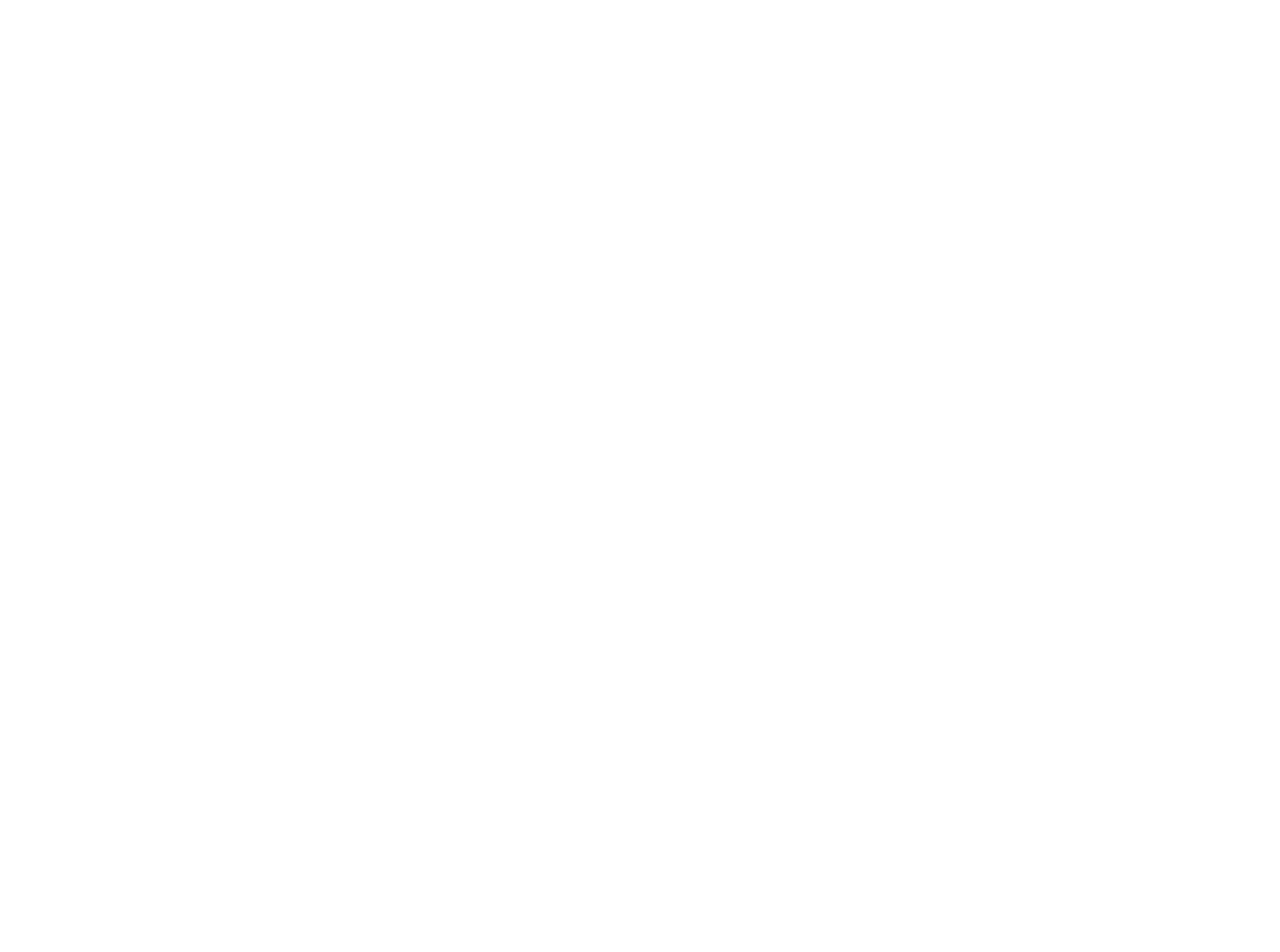
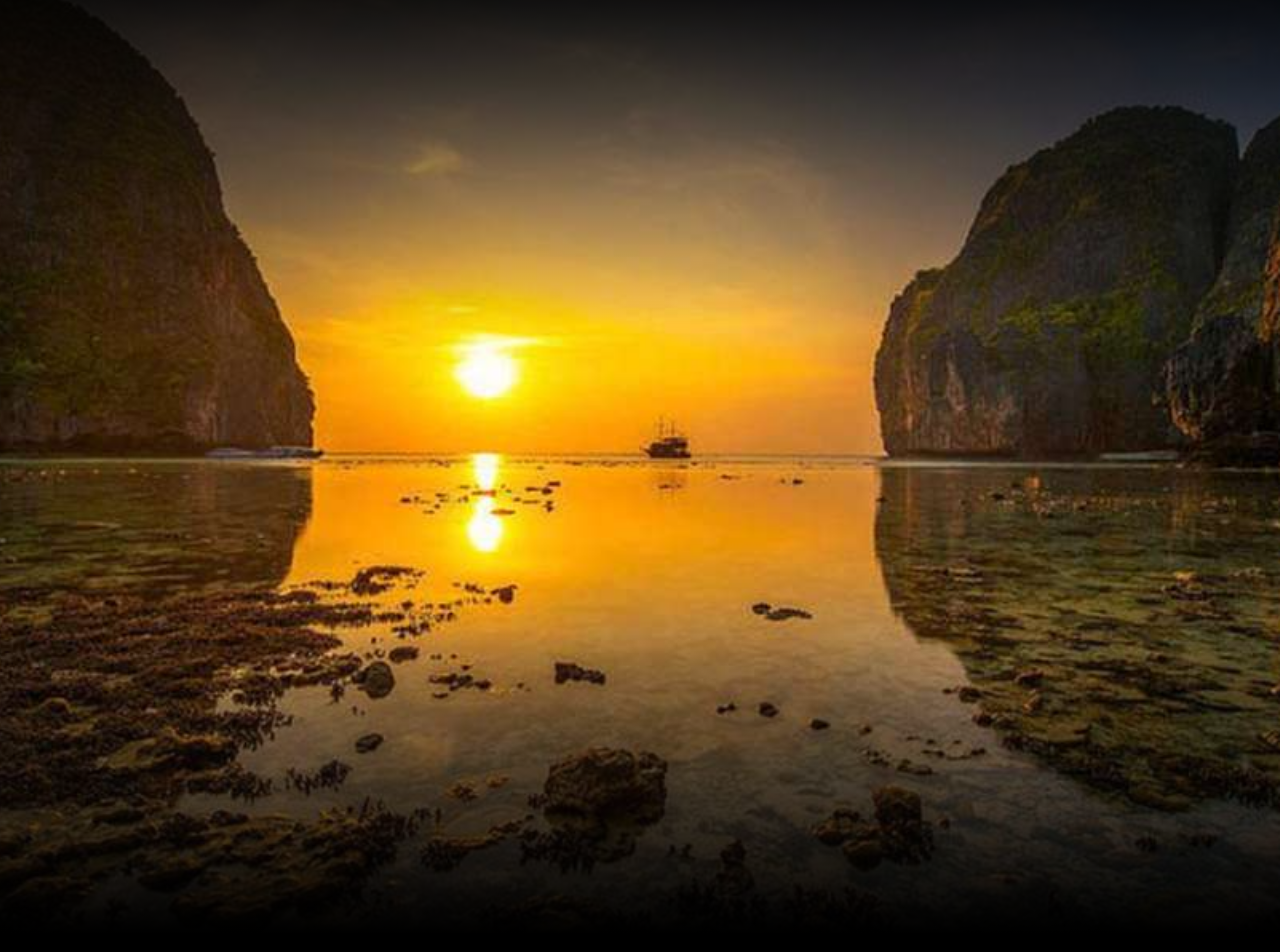
Before and after one commit to DWC97/j3-v3-project, a Next.js app: page / in a window 1280 px wide. Shown: the part 3010-3962 px from the top of the page. Built offline with nearby package versions, Linux system fonts and the light colour scheme.

Commit message:
footer component + gradient overlays

```diff
--- a/src/app/page.tsx
+++ b/src/app/page.tsx
@@ -3,6 +3,7 @@
 import About from "@/components/about/About";
 import TourSelection from "@/components/tour-selection/TourSelection";
 import Contact from "@/components/contact/Contact";
+import Footer from "@/components/Footer";
 
 export default function Home() {
   return (
@@ -18,6 +19,7 @@
         <About />
         <TourSelection />
         <Contact />
+        <Footer />
       </main>
     </>
 
--- /dev/null
+++ b/src/components/Footer.tsx
@@ -0,0 +1,7 @@
+export default function Footer(){
+    return (
+        <div className="w-full h-[96px] bg-black">
+
+        </div>
+    )
+}
--- a/src/components/contact/Contact.tsx
+++ b/src/components/contact/Contact.tsx
@@ -1,7 +1,9 @@
 export default function Contact(){
     return (
-        <div className="h-[984px] w-full relative">
-
+        <div className="h-[984px] w-full flex justify-center items-center relative">
+            <div className="bg-[url('/contact/contact-bg.jpg')] w-full h-full bg-center bg-no-repeat bg-cover absolute -z-20" />
+            <div className="absolute w-full h-[375px] top-0 left-0 bg-gradient-to-b from-black to-transparent" />
+            <div className="absolute w-full h-[300px] bottom-0 left-0 bg-gradient-to-t from-black to-transparent" />
         </div>
     )
 }
```
Also changed, not shown: public/contact/contact-bg.jpg (added).
